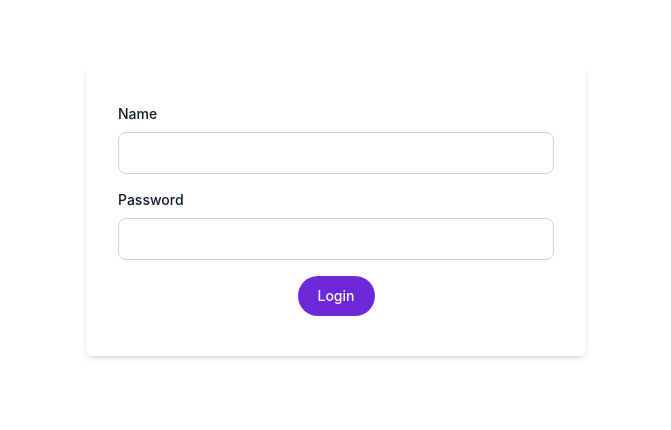
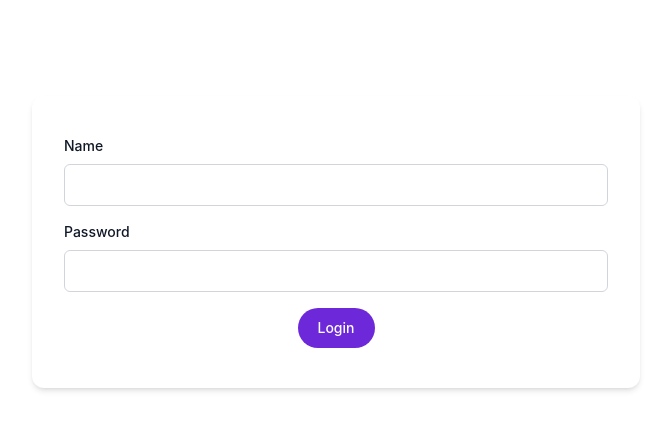
Before and after one commit to dbeff/nord-app, a React (Create React App) app: page / in a window 1280 px wide. Shown: the top 430 px of the page, without its empty margins (304-975 px from the left). Built offline with nearby package versions, Linux system fonts and the light colour scheme; a web font is replaced by a local one.

Commit message:
Fixed container position

```diff
--- a/src/App.tsx
+++ b/src/App.tsx
@@ -17,8 +17,8 @@ function App() {
           </a>
         </div>
       </header>
-      <section className="grid place-content-center">
-        <div className="bg-white rounded-md shadow-md min-h-[200px] min-w-[500px] p-8">
+      <section className="md:container md:mx-auto p-8">
+        <div className="bg-white rounded-xl shadow-md sm:w-1/2 p-8 mx-auto">
           <div className="py-2">
             <label
               htmlFor="name"
@@ -29,7 +29,7 @@ function App() {
             <input
               type="text"
               id="name"
-              className="block w-full p-2.5 border border-gray-300 text-gray-900 text-sm rounded-lg focus:ring-violet-600 focus:border-violet-500 focus-visible:outline-violet-500 appearance-none"
+              className="block w-full p-2.5 border border-gray-300 text-gray-900 text-sm rounded-md focus:ring-violet-600 focus:border-violet-500 focus-visible:outline-violet-500 appearance-none"
               required
             />
           </div>
@@ -43,7 +43,7 @@ function App() {
             <input
               type="text"
               id="password"
-              className="block w-full p-2.5 border border-gray-300 text-gray-900 text-sm rounded-lg focus:ring-violet-600 focus:border-violet-500 focus-visible:outline-violet-500 appearance-none"
+              className="block w-full p-2.5 border border-gray-300 text-gray-900 text-sm rounded-md focus:ring-violet-600 focus:border-violet-500 focus-visible:outline-violet-500 appearance-none"
               required
             />
           </div>
```
